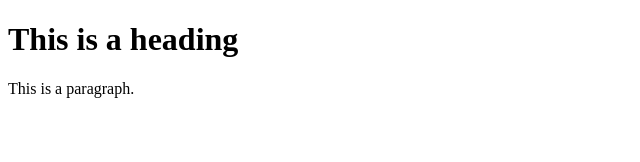
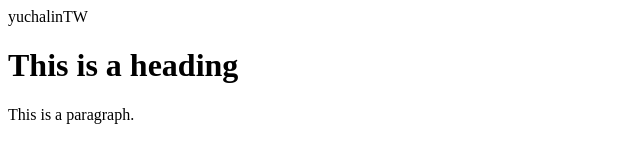
Before and after one commit to yuchalinTW/yuchalinTW.github.io, a plain HTML site: page index.html in a window 1280 px wide. Shown: the whole page, without its empty margins (0-640 px from the left). Drawn offline with Linux system fonts and the light colour scheme.

Commit message:
add my name
add my name

```diff
--- a/index.html
+++ b/index.html
@@ -2,6 +2,8 @@
 <html>
 <title>HTML Tutorial</title>
 <body>
+
+yuchalinTW
 
 <h1>This is a heading</h1>
 <p>This is a paragraph.</p>
```
